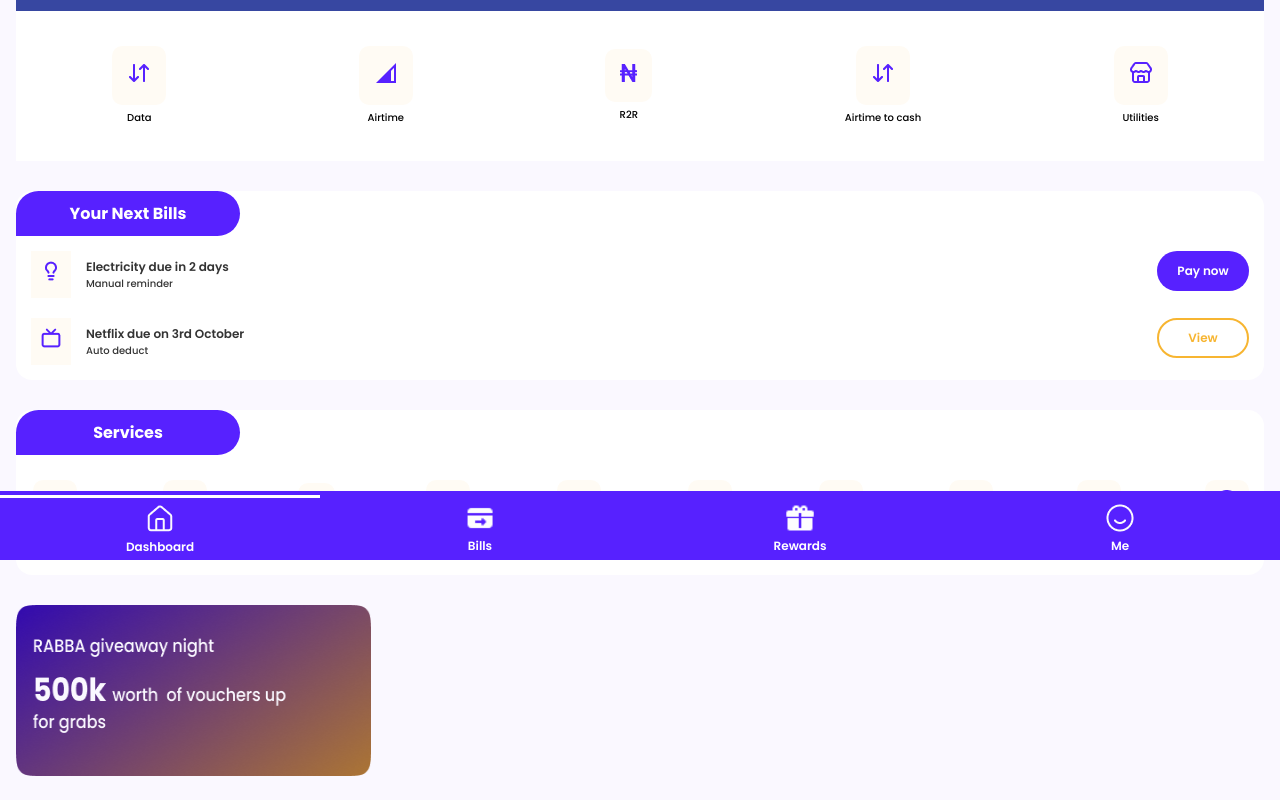
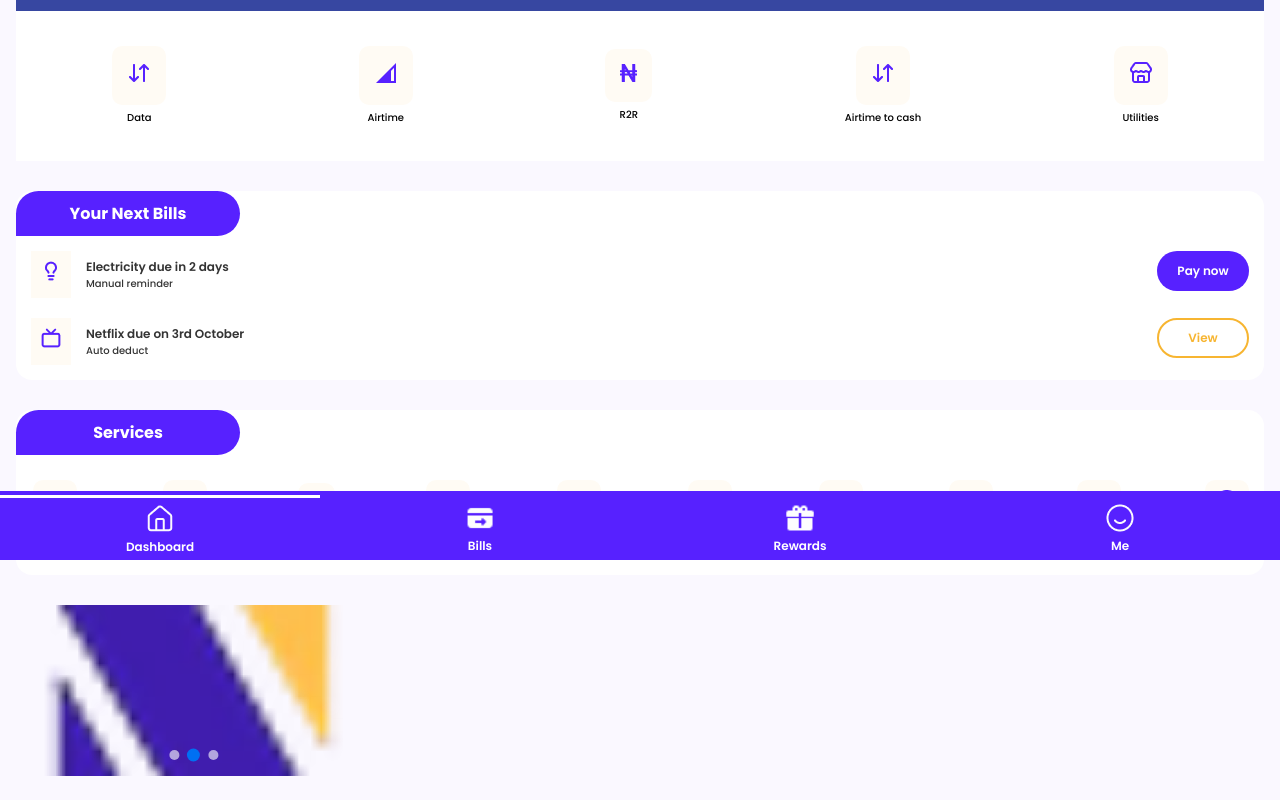
Before and after one commit to ObiKennedi/rabba-app, a Next.js app: page /dashboard in a window 1280 px wide. Shown: the part 240-1040 px from the top of the page. Built offline with nearby package versions, Linux system fonts and the light colour scheme; no server answers.

Commit message:
ads update

```diff
--- a/app/(protected)/dashboard/page.tsx
+++ b/app/(protected)/dashboard/page.tsx
@@ -2,8 +2,8 @@ import TopBar  from "@/components/dashboard/TopBar";
 import { BottomNav } from "@/components/dashboard/BottomNav";
 import { ContentBox } from "@/components/dashboard/ContentBox";
 import {Services} from "@/components/dashboard/Services";
+import Ads from "@/components/dashboard/Ads";
 import styles from "@/styles/dasboard/dashboard.module.scss";
-import Image from "next/image";
 
 
 export default function DashboardPage() {
@@ -12,7 +12,7 @@ export default function DashboardPage() {
             <TopBar />
             <ContentBox />
             <Services />
-            <Image src="/Frame 22.png" alt="avatar" width={355} height={171} />
+            <Ads />
             <BottomNav />
         </main>
     );
--- /dev/null
+++ b/app/api/user/ads/route.ts
@@ -0,0 +1,11 @@
+import { NextResponse } from "next/server";
+
+export async function GET() {
+    const ads = [
+        { id: 1, imageUrl: "/Frame 22.png", link: "https://example.com/ad1" },
+        { id: 2, imageUrl: "/logo.png", link: "https://example.com/ad2" },
+        { id: 3, imageUrl: "/Ellipse 1.png", link: "https://example.com/ad3" },
+    ];
+
+    return NextResponse.json(ads);
+}
--- /dev/null
+++ b/components/dashboard/Ads.tsx
@@ -0,0 +1,95 @@
+"use client";
+
+import { useState, useEffect} from "react";
+import Image from "next/image";
+import { motion, AnimatePresence } from "framer-motion";
+import "@/styles/dasboard/ads.scss";
+
+interface Ad {
+    id: number;
+    imageUrl: string;
+    link?: string;
+}
+
+const AdsCarousel = () => {
+    const [ads, setAds] = useState<Ad[]>([]);
+    const [current, setCurrent] = useState(0);
+    const interval = 4000;
+
+    useEffect(() => {
+        const fetchAds = async () => {
+            try {
+                const res = await fetch("/api/user/ads");
+                if (!res.ok) throw new Error("Failed to fetch ads");
+                const data = await res.json();
+                setAds(data);
+            } catch (error) {
+                console.error("Error loading ads:", error);
+            }
+        };
+
+        fetchAds();
+    }, []);
+
+    useEffect(() => {
+        if (ads.length <= 1) return;
+        const timer = setInterval(() => {
+            setCurrent((prev) => (prev + 1) % ads.length);
+        }, interval);
+        return () => clearInterval(timer);
+    }, [ads, interval]);
+
+    if (ads.length === 0) {
+        return <div></div>;
+    }
+
+    const ad = ads[current];
+
+    return (
+        <div className="carousel">
+            <AnimatePresence mode="wait">
+                <motion.div
+                    key={ad.id}
+                    className="slide"
+                    initial={{ opacity: 0, x: 40 }}
+                    animate={{ opacity: 1, x: 0 }}
+                    exit={{ opacity: 0, x: -40 }}
+                    transition={{ duration: 0.6 }}
+                >
+                    {ad.link ? (
+                        <a href={ad.link} target="_blank" rel="noopener noreferrer">
+                            <Image
+                                src={ad.imageUrl}
+                                alt={`Ad ${ad.id}`}
+                                width={355}
+                                height={171}
+                                className="image"
+                                priority
+                            />
+                        </a>
+                    ) : (
+                        <Image
+                            src={ad.imageUrl}
+                            alt={`Ad ${ad.id}`}
+                            width={355}
+                            height={171}
+                            className="image"
+                            priority
+                        />
+                    )}
+                </motion.div>
+            </AnimatePresence>
+
+            <div className="dots">
+                {ads.map((_, i) => (
+                    <button
+                        key={i}
+                        className={`dot ${i === current ? "active" : ""}`}
+                        onClick={() => setCurrent(i)}
+                    />
+                ))}
+            </div>
+        </div>
+    );
+};
+export default AdsCarousel;
--- a/package.json
+++ b/package.json
@@ -15,6 +15,7 @@
     "argon2": "^0.44.0",
     "axios": "^1.13.2",
     "bcryptjs": "^3.0.2",
+    "framer-motion": "^12.23.24",
     "lucide-react": "^0.546.0",
     "next": "15.5.5",
     "next-auth": "^5.0.0-beta.30",
--- /dev/null
+++ b/styles/dasboard/ads.scss
@@ -0,0 +1,45 @@
+.carousel {
+    position: relative;
+    width: 100%;
+    max-width: 355px;
+    height: 171px;
+    overflow: hidden;
+    border-radius: 1.2rem;
+}
+
+.slide {
+    position: absolute;
+    width: 100%;
+    height: 100%;
+}
+
+.image {
+    object-fit: cover;
+    border-radius: inherit;
+    width: 100%;
+    height: 100%;
+}
+
+.dots {
+    position: absolute;
+    bottom: 1rem;
+    left: 50%;
+    transform: translateX(-50%);
+    display: flex;
+    gap: 0.6rem;
+}
+
+.dot {
+    width: 10px;
+    height: 10px;
+    border-radius: 50%;
+    border: none;
+    background-color: rgba(255, 255, 255, 0.6);
+    cursor: pointer;
+    transition: all 0.3s;
+}
+
+.dot.active {
+    background-color: #0070f3;
+    transform: scale(1.3);
+}
```
Also changed, not shown: 1 other file (tests, documents, lock files or other folders).
